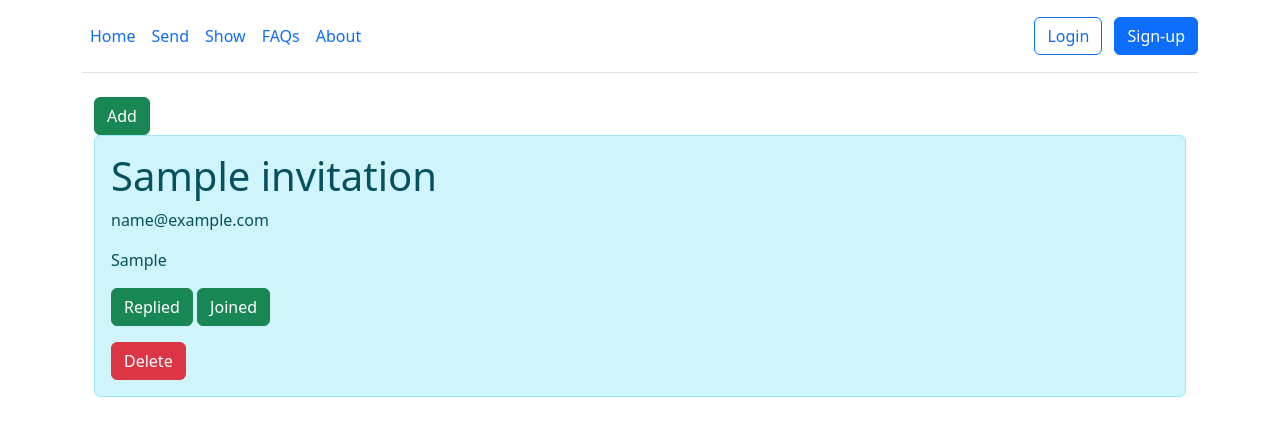
After one commit to BOGI5/invitation-sender, a Flask app: page /show_invitations/1 in a window 1280 px wide. The commit adds this page. Shown: the top 436 px of the page. Run offline with Flask 3, Linux system fonts and the light colour scheme; tables that the repository leaves empty hold one stand-in row (values such as "Sample post").

Commit message:
Day 3 2nd part
Website is pretty good, only email sender left

```diff
--- a/app/controller.py
+++ b/app/controller.py
@@ -1,7 +1,8 @@
-from app import app, loginManager
+from app import app, loginManager, mail
 from app.model import *
-from flask import redirect
-from flask_login import login_user, logout_user
+from flask import redirect, url_for
+from flask_login import login_user, logout_user, current_user
+from flask_mail import Message
 
 
 @loginManager.user_loader
@@ -13,6 +14,7 @@ def create_user(request):
     user = User(request.form['first_name'], request.form['last_name'], request.form['email'], request.form['password'])
     db.session.add(user)
     db.session.commit()
+    login_user(user)
 
 
 def validate_user(request):
@@ -31,12 +33,36 @@ def logout():
     return redirect('/')
 
 
+@app.route('/delete_user')
+def delete_user():
+    delete_all_events(current_user.id)
+    db.session.delete(current_user)
+    db.session.commit()
+    return redirect('/logout')
+
+
 @app.route('/delete_event/<int:event_id>')
 def delete_event(event_id):
     event = Event.query.filter_by(id=event_id).first()
+    delete_all_invitations(event_id)
     db.session.delete(event)
     db.session.commit()
     return redirect('/user_information')
+
+
+def delete_all_events(user_id):
+    events = Event.query.filter_by(user_id=user_id).all()
+    for event in events:
+        delete_all_invitations(event.id)
+        db.session.delete(event)
+    db.session.commit()
+
+
+def delete_all_invitations(event_id):
+    invitations = Invitation.query.filter_by(event_id=event_id).all()
+    for invitation in invitations:
+        db.session.delete(invitation)
+    db.session.commit()
 
 
 def add_event(request, user_id):
@@ -44,6 +70,7 @@ def add_event(request, user_id):
                   user_id=user_id)
     db.session.add(event)
     db.session.commit()
+    return event.id
 
 
 def get_event(event_id):
@@ -52,3 +79,48 @@ def get_event(event_id):
 
 def get_events(user_id):
     return Event.query.filter_by(user_id=user_id).all()
+
+
+def get_invitations(event_id):
+    return Invitation.query.filter_by(event_id=event_id).all()
+
+
+def add_invitation(request, event_id):
+    invitation = Invitation(event_id=event_id,
+                            recipient_email=request.form['email'], recipient_names=request.form['names'])
+    db.session.add(invitation)
+    db.session.commit()
+    # send_invitation(invitation)
+    return invitation.id
+
+
+@app.route('/delete_invitation/<int:invitation_id>')
+def delete_invitation(invitation_id):
+    invitation = Invitation.query.filter_by(id=invitation_id).first()
+    db.session.delete(invitation)
+    db.session.commit()
+    return redirect(f"/show_invitations/{invitation.event_id}")
+
+
+def send_invitation(invitation):
+    message = Message(subject="Invitation", recipients=[invitation.recipient_email])
+    message.body = str(invitation.recipient_names + ",\n" + "You're invited!" + "Please go to the " +
+                 url_for('reply_invitation', invitation_id=invitation.id, _external=True) +
+                 " to confirm your attendance on this event.\n Your pin: " + invitation.pin)
+    mail.send(message)
+
+
+def get_invitation(invitation_id):
+    return Invitation.query.filter_by(id=invitation_id).first()
+
+
+def answer_invitation(invitation_id, reply, pin):
+    invitation = get_invitation(invitation_id)
+    if invitation is None:
+        return "This invitation does not exists!"
+    if invitation.pin == pin:
+        invitation.replied = True
+        invitation.attendance = reply
+        db.session.commit()
+        return "Thank you for your reply! You can close this window."
+    return "Wrong PIN! Your reply is not registered! "
--- /dev/null
+++ b/app/templates/show_invitations.html
@@ -0,0 +1,29 @@
+{% extends "header.html" %}
+{% block title %}Invitations{% endblock %}
+{% block body %}
+<div class="container">
+    <a href="/create_invitation/{{ event_id }}" class="btn btn-success">Add</a><br>
+{% if invitations|length == 0 %}
+    <p>No invitations</p>
+    {% else %}
+    {% for invitation in invitations %}
+        <div class="alert alert-info">
+        <h1>{{ invitation["recipient_names"]}}</h1>
+        <p>{{ invitation["recipient_email"] }}</p>
+        <p>{{ invitation["pin"] }}</p>
+        {% if invitation['replied'] %}
+            <p class="btn btn-success">Replied</p>
+            {% if invitation['attendance'] %}
+                <p class="btn btn-success">Joined</p>
+            {% else %}
+                <p class="btn btn-danger">Rejected</p>
+            {% endif %}
+        {% else %}
+            <p class="btn btn-warning">Not replied</p>
+        {% endif %}
+            <br><a href="/delete_invitation/{{ invitation['id'] }}" class="btn btn-danger">Delete</a>
+        </div>
+    {% endfor %}
+{% endif %}
+    </div>
+{% endblock %}
--- a/app/templates/show_users.html
+++ b/app/templates/show_users.html
@@ -1,7 +1,7 @@
 {% extends "header.html" %}
 {% block title %}Show{% endblock %}
 {% block body %}
-<div class="block">
+<div class="container">
 {% if users|length == 0 %}
     <p>No users</p>
     {% else %}
--- a/app/templates/user_information.html
+++ b/app/templates/user_information.html
@@ -6,5 +6,6 @@
         <p>{{ user["email"] }}</p>
         <a href="/create_event/{{ user['id'] }}" class="btn btn-success">New event</a>
         <a href="/view_events/{{ user['id'] }}" class="btn btn-warning">View events</a>
+    <a href="/delete_user" class="btn btn-danger">Delete user</a>
 </div>
 {% endblock %}
--- a/app/templates/view_events.html
+++ b/app/templates/view_events.html
@@ -15,6 +15,7 @@ Events
         <h1>{{ event["name"] }}</h1>
         <h3>{{ event["date"] }}</h3>
         <p>{{ event["address"] }}</p>
+        <a href="/show_invitations/{{ event['id'] }}" class="btn btn-success">Invitations</a>
         <a href="/delete_event/{{ event['id'] }}" class="btn btn-danger">Delete</a>
         {% endfor %}
 {% endif %}
--- a/app/view.py
+++ b/app/view.py
@@ -1,5 +1,5 @@
-from flask import request, render_template, url_for, redirect
-from flask_login import logout_user, current_user
+from flask import request, render_template, redirect
+from flask_login import current_user
 from app.controller import *
 
 
@@ -40,8 +40,7 @@ def user_information():
 @app.route('/create_event/<int:user_id>', methods=['GET', 'POST'])
 def create_event(user_id):
     if request.method == 'POST':
-        add_event(request, user_id)
-        return redirect('/user_information')
+        return redirect(f"/show_invitations/{add_event(request, user_id)}")
     elif request.method == 'GET':
         return render_template('create_event.html', user=current_user)
 
@@ -54,3 +53,36 @@ def view_event(event_id):
 @app.route('/view_events/<int:user_id>')
 def show_events(user_id):
     return render_template('view_events.html', events=get_events(user_id), user=current_user)
+
+
+@app.route('/show_invitations/<int:event_id>')
+def show_invitations(event_id):
+    return render_template('show_invitations.html', invitations=get_invitations(event_id),
+                           user=current_user, event_id=event_id)
+
+
+@app.route('/create_invitation/<int:event_id>', methods=['GET', 'POST'])
+def create_invitation(event_id):
+    if request.method == 'POST':
+        add_invitation(request, event_id)
+        return redirect(f"/show_invitations/{event_id}")
+    elif request.method == 'GET':
+        return render_template('create_invitation.html', user=current_user)
+
+
+@app.route('/reply_invitation/<int:invitation_id>', methods=['GET', 'POST'])
+def reply_invitation(invitation_id):
+    if get_invitation(invitation_id) is None:
+        return "This invitation does not exists!"
+    if request.method == 'POST':
+        reply = request.form['reply']
+        if reply == 'yes':
+            return answer_invitation(invitation_id, True, str(request.form['pin']))
+        elif reply == 'no':
+            return answer_invitation(invitation_id, False, str(request.form['pin']))
+    elif request.method == 'GET':
+        if get_invitation(invitation_id).replied:
+            return "Thank you for your reply! You can close this window."
+        else:
+            return render_template('reply_invitation.html', user=current_user,
+                               event=get_event(get_invitation(invitation_id).event_id))
```
Also changed, not shown: app/model.py (+7 -0 lines), app/templates/create_invitation.html (added, +22 -0 lines), app/templates/reply_invitation.html (added, +23 -0 lines).
